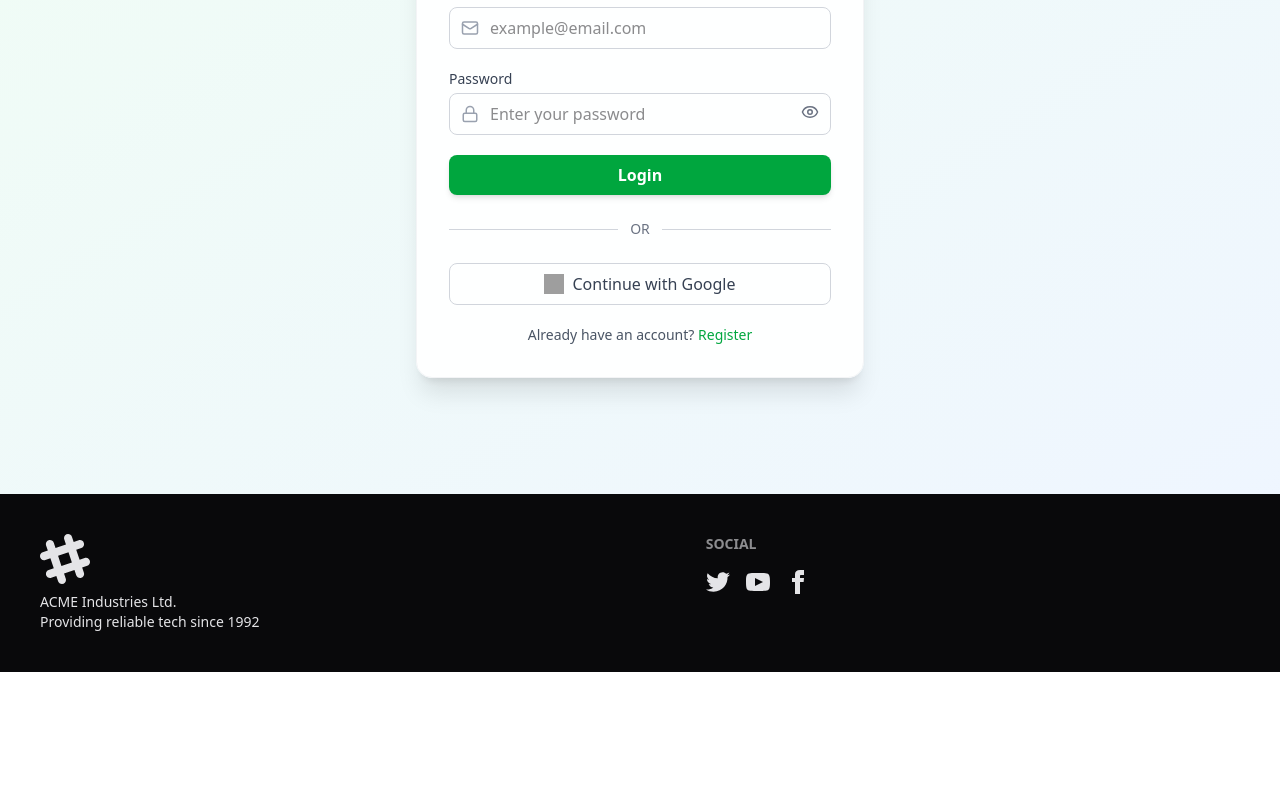
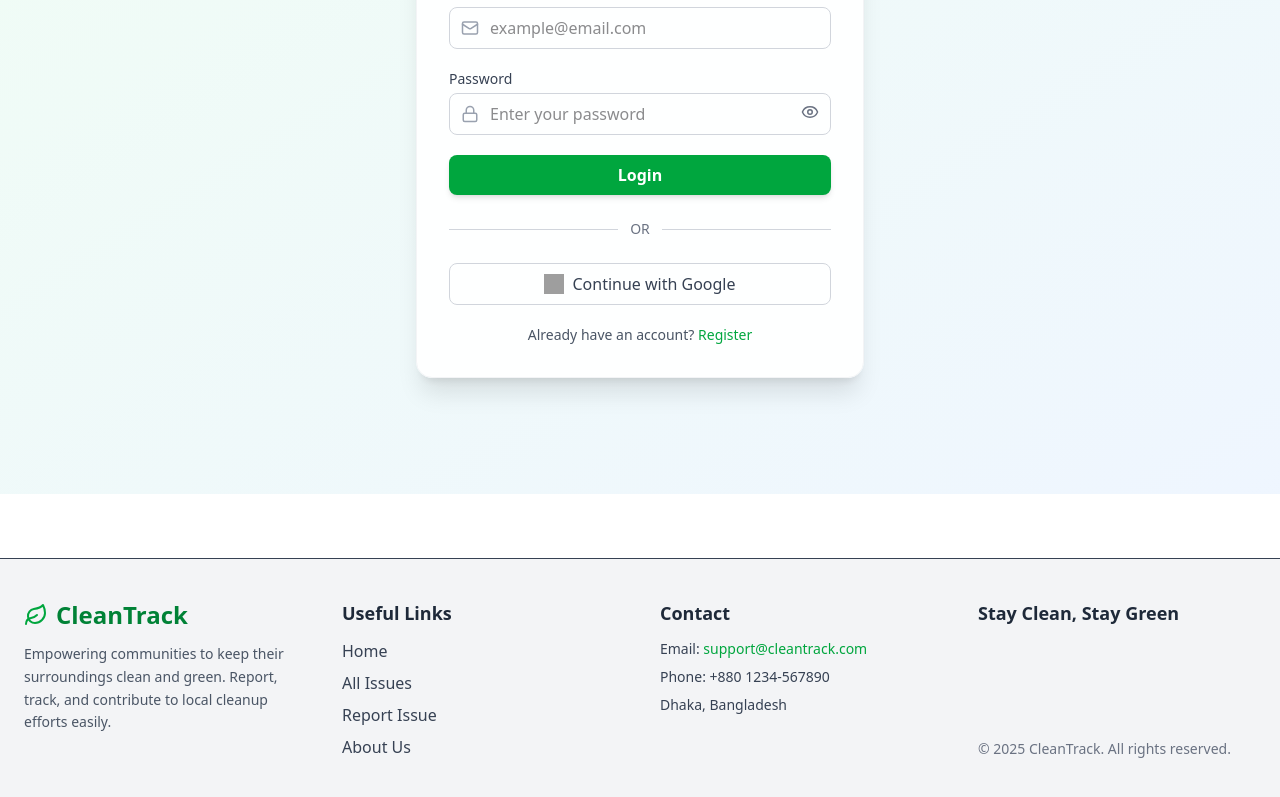
Before and after one commit to morshedalom5675/assignment10-for-unknwon, a React (Vite) app: page /login in a window 1280 px wide. Shown: the part 371-1168 px from the top of the page. Before the commit the page ends 1043 px from the top, so only its background shows below. Built offline with nearby package versions, Linux system fonts and the light colour scheme; no server answers; grey boxes are pictures that could not be loaded.

Commit message:
add modal

```diff
--- a/index.html
+++ b/index.html
@@ -2,9 +2,9 @@
 <html lang="en" data-theme="light">
   <head>
     <meta charset="UTF-8" />
-    <link rel="icon" type="image/svg+xml" href="/vite.svg" />
+    <link rel="icon" type="image/svg+xml" href="/logo.png" />
     <meta name="viewport" content="width=device-width, initial-scale=1.0" />
-    <title>assignment10-for-unknwon</title>
+    <title>CleanTrack</title>
   </head>
   <body>
     <div id="root"></div>
--- a/src/components/Footer.jsx
+++ b/src/components/Footer.jsx
@@ -1,67 +1,62 @@
 import React from "react";
+import { Link } from "react-router";
+import { Leaf } from "lucide-react";
 
 const Footer = () => {
   return (
-    <div>
-      <footer className="footer sm:footer-horizontal bg-neutral text-neutral-content p-10">
-        <aside>
-          <svg
-            width="50"
-            height="50"
-            viewBox="0 0 24 24"
-            xmlns="http://www.w3.org/2000/svg"
-            fillRule="evenodd"
-            clipRule="evenodd"
-            className="fill-current"
-          >
-            <path d="M22.672 15.226l-2.432.811.841 2.515c.33 1.019-.209 2.127-1.23 2.456-1.15.325-2.148-.321-2.463-1.226l-.84-2.518-5.013 1.677.84 2.517c.391 1.203-.434 2.542-1.831 2.542-.88 0-1.601-.564-1.86-1.314l-.842-2.516-2.431.809c-1.135.328-2.145-.317-2.463-1.229-.329-1.018.211-2.127 1.231-2.456l2.432-.809-1.621-4.823-2.432.808c-1.355.384-2.558-.59-2.558-1.839 0-.817.509-1.582 1.327-1.846l2.433-.809-.842-2.515c-.33-1.02.211-2.129 1.232-2.458 1.02-.329 2.13.209 2.461 1.229l.842 2.515 5.011-1.677-.839-2.517c-.403-1.238.484-2.553 1.843-2.553.819 0 1.585.509 1.85 1.326l.841 2.517 2.431-.81c1.02-.33 2.131.211 2.461 1.229.332 1.018-.21 2.126-1.23 2.456l-2.433.809 1.622 4.823 2.433-.809c1.242-.401 2.557.484 2.557 1.838 0 .819-.51 1.583-1.328 1.847m-8.992-6.428l-5.01 1.675 1.619 4.828 5.011-1.674-1.62-4.829z"></path>
-          </svg>
-          <p>
-            ACME Industries Ltd.
-            <br />
-            Providing reliable tech since 1992
+    <footer className="bg-gray-100 text-gray-700 mt-16 border-t">
+      <div className="container mx-auto px-6 py-10 grid grid-cols-1 sm:grid-cols-2 lg:grid-cols-4 gap-10">
+
+        {/* Logo & Description */}
+        <div>
+          <div className="flex items-center gap-2 mb-3">
+            <Leaf className="w-6 h-6 text-green-600" />
+            <h2 className="text-2xl font-bold text-green-700">CleanTrack</h2>
+          </div>
+          <p className="text-sm text-gray-600 leading-relaxed">
+            Empowering communities to keep their surroundings clean and green.
+            Report, track, and contribute to local cleanup efforts easily.
           </p>
-        </aside>
-        <nav>
-          <h6 className="footer-title">Social</h6>
-          <div className="grid grid-flow-col gap-4">
-            <a>
-              <svg
-                xmlns="http://www.w3.org/2000/svg"
-                width="24"
-                height="24"
-                viewBox="0 0 24 24"
-                className="fill-current"
-              >
-                <path d="M24 4.557c-.883.392-1.832.656-2.828.775 1.017-.609 1.798-1.574 2.165-2.724-.951.564-2.005.974-3.127 1.195-.897-.957-2.178-1.555-3.594-1.555-3.179 0-5.515 2.966-4.797 6.045-4.091-.205-7.719-2.165-10.148-5.144-1.29 2.213-.669 5.108 1.523 6.574-.806-.026-1.566-.247-2.229-.616-.054 2.281 1.581 4.415 3.949 4.89-.693.188-1.452.232-2.224.084.626 1.956 2.444 3.379 4.6 3.419-2.07 1.623-4.678 2.348-7.29 2.04 2.179 1.397 4.768 2.212 7.548 2.212 9.142 0 14.307-7.721 13.995-14.646.962-.695 1.797-1.562 2.457-2.549z"></path>
-              </svg>
-            </a>
-            <a>
-              <svg
-                xmlns="http://www.w3.org/2000/svg"
-                width="24"
-                height="24"
-                viewBox="0 0 24 24"
-                className="fill-current"
-              >
-                <path d="M19.615 3.184c-3.604-.246-11.631-.245-15.23 0-3.897.266-4.356 2.62-4.385 8.816.029 6.185.484 8.549 4.385 8.816 3.6.245 11.626.246 15.23 0 3.897-.266 4.356-2.62 4.385-8.816-.029-6.185-.484-8.549-4.385-8.816zm-10.615 12.816v-8l8 3.993-8 4.007z"></path>
-              </svg>
-            </a>
-            <a>
-              <svg
-                xmlns="http://www.w3.org/2000/svg"
-                width="24"
-                height="24"
-                viewBox="0 0 24 24"
-                className="fill-current"
-              >
-                <path d="M9 8h-3v4h3v12h5v-12h3.642l.358-4h-4v-1.667c0-.955.192-1.333 1.115-1.333h2.885v-5h-3.808c-3.596 0-5.192 1.583-5.192 4.615v3.385z"></path>
-              </svg>
-            </a>
-          </div>
-        </nav>
-      </footer>
-    </div>
+        </div>
+
+        {/* Useful Links */}
+        <div>
+          <h3 className="text-lg font-semibold mb-3 text-gray-800">Useful Links</h3>
+          <ul className="space-y-2">
+            <li>
+              <Link to="/" className="hover:text-green-600 transition">Home</Link>
+            </li>
+            <li>
+              <Link to="/issues" className="hover:text-green-600 transition">All Issues</Link>
+            </li>
+            <li>
+              <Link to="/report" className="hover:text-green-600 transition">Report Issue</Link>
+            </li>
+            <li>
+              <Link to="/about" className="hover:text-green-600 transition">About Us</Link>
+            </li>
+          </ul>
+        </div>
+
+        {/* Contact Info */}
+        <div>
+          <h3 className="text-lg font-semibold mb-3 text-gray-800">Contact</h3>
+          <ul className="space-y-2 text-sm">
+            <li>Email: <a href="mailto:support@cleantrack.com" className="text-green-600 hover:underline">support@cleantrack.com</a></li>
+            <li>Phone: +880 1234-567890</li>
+            <li>Dhaka, Bangladesh</li>
+          </ul>
+        </div>
+
+        {/* Copyright */}
+        <div className="sm:col-span-2 lg:col-span-1 flex flex-col justify-between">
+          <h3 className="text-lg font-semibold mb-3 text-gray-800">Stay Clean, Stay Green</h3>
+          <p className="text-sm text-gray-500">
+            © {new Date().getFullYear()} CleanTrack. All rights reserved.
+          </p>
+        </div>
+      </div>
+    </footer>
   );
 };
 
--- a/src/components/Navbar.jsx
+++ b/src/components/Navbar.jsx
@@ -3,6 +3,7 @@ import { FaGear, FaUser } from "react-icons/fa6";
 import { IoLogIn, IoLogOut } from "react-icons/io5";
 import { Link, NavLink } from "react-router";
 import { AuthContext } from "../context/AuthContext";
+import { Leaf } from "lucide-react";
 
 const Navbar = () => {
   const { user, signOutUser } = use(AuthContext);
@@ -46,8 +47,9 @@ const Navbar = () => {
               </li>
             </ul>
           </div>
-          {/* <a className="btn btn-ghost text-xl">daisyUI</a> */}
-          <img  className="h-10 w-28" src="/public/logo.png" alt="" />
+          <Leaf className="w-6 h-6 text-green-600 mr-1" />
+
+          <h2 className="text-2xl font-bold text-green-700">CleanTrack</h2>
         </div>
         <div className="navbar-center hidden lg:flex">
           <ul className="menu menu-horizontal px-1">
@@ -124,8 +126,8 @@ const Navbar = () => {
             </div>
           ) : (
             <Link
-                to={"/login"}
-                className="btn bg-green-500 hover:bg-green-600 text-white font-semibold btn-sm rounded-full shadow-lg transition-transform transform hover:scale-105"
+              to={"/login"}
+              className="btn bg-green-500 hover:bg-green-600 text-white font-semibold btn-sm rounded-full shadow-lg transition-transform transform hover:scale-105"
             >
               {" "}
               <IoLogIn /> Login
--- a/src/index.css
+++ b/src/index.css
@@ -1,2 +1,6 @@
 @import "tailwindcss";
 @plugin "daisyui";
+
+.active{
+      @apply text-green-600 border-b-2 border-green-600;
+}
--- a/src/pages/AllIssue.jsx
+++ b/src/pages/AllIssue.jsx
@@ -1,9 +1,15 @@
-import React from "react";
+import React, { use } from "react";
 import { useLoaderData } from "react-router";
 import IssueCard from "../components/IssueCard";
+import { AuthContext } from "../context/AuthContext";
+import LoadingSpinner from "../components/LoadingSpinner";
 
 const AllIssue = () => {
   const data = useLoaderData();
+  const { loading } = use(AuthContext);
+  if (loading) {
+    <LoadingSpinner></LoadingSpinner>
+  }
 
   return (
     <section className="container mx-auto px-4 py-16">
--- a/src/pages/Login.jsx
+++ b/src/pages/Login.jsx
@@ -1,14 +1,14 @@
-
 import React, { use, useState } from "react";
 import { Mail, Lock, Eye, EyeOff } from "lucide-react";
 import { Link, useNavigate } from "react-router";
 import { AuthContext } from "../context/AuthContext";
+import { toast } from "react-toastify";
 
 const Login = () => {
   const [showPassword, setShowPassword] = useState(false);
   const { signInUser, signInWithGoogle } = use(AuthContext);
 
-//   const location = useLocation();
+  //   const location = useLocation();
   const navigate = useNavigate();
   console.log(location);
 
@@ -22,9 +22,11 @@ const Login = () => {
       .then((result) => {
         console.log(result.user);
         event.target.reset();
+        toast.success("Login Successful");
         navigate(location.state || "/");
       })
       .catch((error) => {
+        toast.error(error.message);
         console.log(error);
       });
   };
@@ -33,9 +35,11 @@ const Login = () => {
     signInWithGoogle()
       .then((result) => {
         console.log(result.user);
+        toast.success("Login Successful");
         navigate(location?.state || "/");
       })
       .catch((error) => {
+        toast.error(error.message);
         console.log(error);
       });
   };
@@ -116,7 +120,10 @@ const Login = () => {
         </div>
 
         {/* Google Sign In */}
-        <button onClick={handleGoogleSignIn} className="w-full border border-gray-300 py-2 rounded-lg flex items-center justify-center gap-2 hover:bg-gray-50 transition">
+        <button
+          onClick={handleGoogleSignIn}
+          className="w-full border border-gray-300 py-2 rounded-lg flex items-center justify-center gap-2 hover:bg-gray-50 transition"
+        >
           <img
             src="https://www.svgrepo.com/show/475656/google-color.svg"
             alt="google"
--- a/src/routs/PrivateRoute.jsx
+++ b/src/routs/PrivateRoute.jsx
@@ -1,10 +1,12 @@
 import { use } from "react";
 import { AuthContext } from "../context/AuthContext";
-import { Navigate } from "react-router";
+import { Navigate, useLocation } from "react-router";
 import LoadingSpinner from "../components/LoadingSpinner";
 
 const PrivateRoute = ({ children }) => {
   const { user, loading } = use(AuthContext);
+  // const location = useLocation
+  // console.log(location)
 
   if (loading) {
     return <LoadingSpinner></LoadingSpinner>
--- a/src/routs/Routs.jsx
+++ b/src/routs/Routs.jsx
@@ -9,11 +9,13 @@ import AllIssue from "../pages/AllIssue";
 import IssueDetails from "../components/IssueDetails";
 import PrivateRoute from "./PrivateRoute";
 import ReportIssue from "../pages/ReportIssue";
+import LoadingSpinner from "../components/LoadingSpinner";
 
 const router = createBrowserRouter([
   {
     path: "/",
     Component: MainLayout,
+    hydrateFallbackElement:<LoadingSpinner></LoadingSpinner>,
     children: [
       {
         index: true,
```
Also changed, not shown: src/components/IssueDetails.jsx (+28 -7 lines), public/logo.png.
